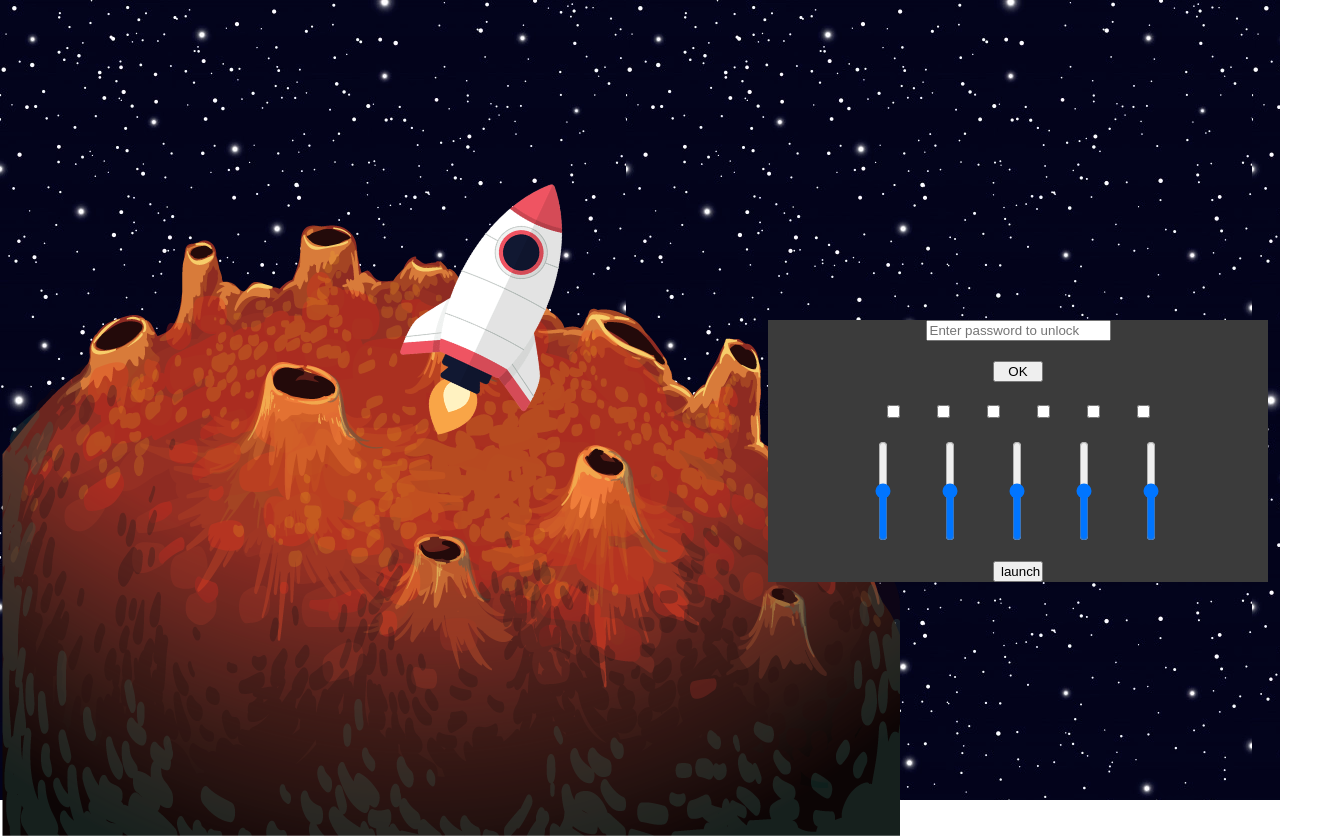
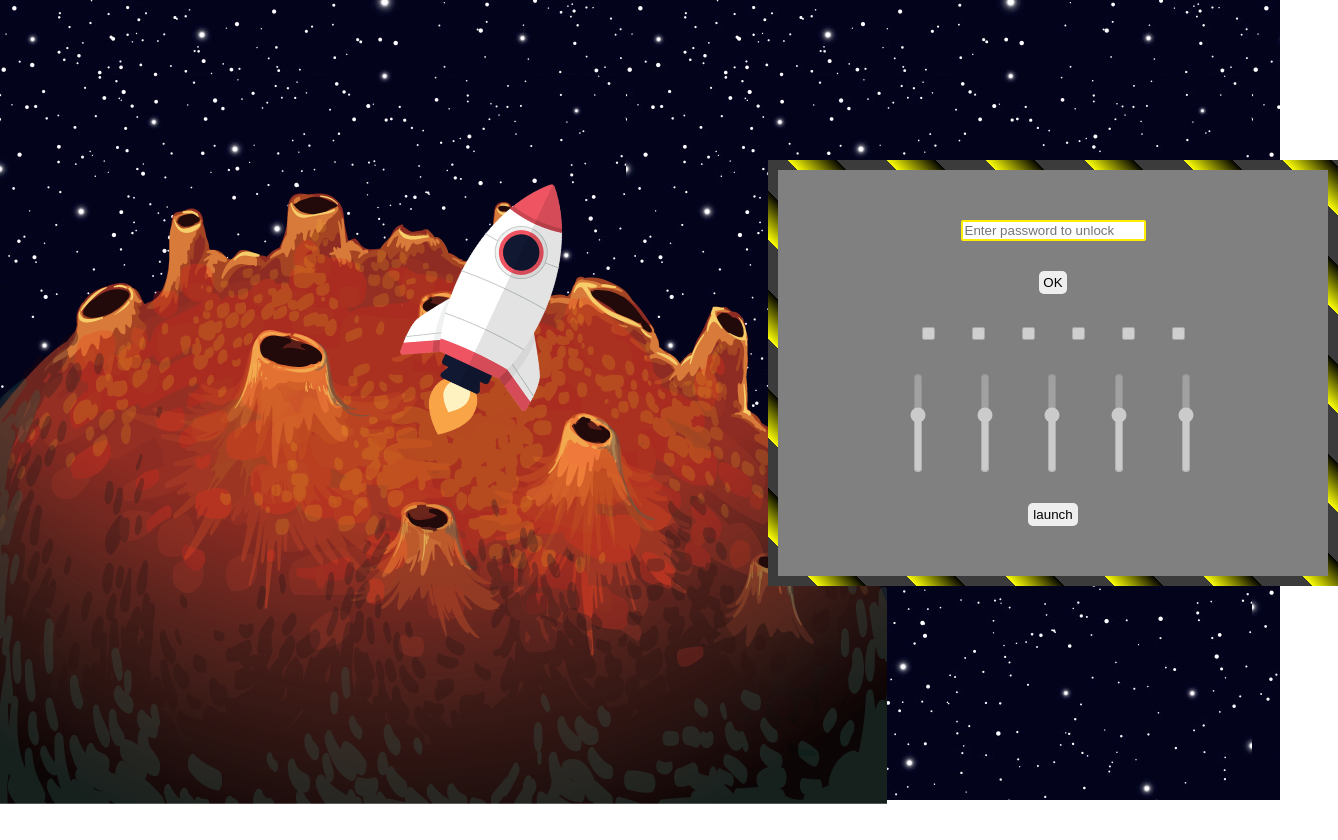
Before and after one commit to hoodyny/Space, a plain HTML site: page index.html in a window 1280 px wide. Shown: the whole page, 1338 px wide, since content can reach past the window. After the commit the page ends 808 px from the top, so only its background shows below. Drawn offline with Linux system fonts and the light colour scheme.

Commit message:
add disabled inputs under login

```diff
--- a/assets/css/style.css
+++ b/assets/css/style.css
@@ -1,5 +1,6 @@
 body {
     margin:0px;
+    overflow: hidden;
 }
 .space {
     background-image: url(../img/space.png);
@@ -9,7 +10,8 @@ body {
 }
 .planet {
     position: absolute;
-    bottom: -5%;
+    bottom: -1%;
+    left: -1%;
 }
 .rocket {
     height: 300px;
@@ -20,16 +22,15 @@ body {
 }
 .control-panel {
     display: flex;
-    flex-direction: column;
-    width: 500px;
-    height: fit-content;
+    align-items: center;
     justify-content: center;
-    align-items: center;
-    gap: 20px;
+    padding: 10px;
     background-color: rgb(59, 59, 59);
     position: absolute;
     left: 60%;
-    top: 40%;
+    top: 20%;
+    /* background-color: gray; */
+    background-image: repeating-linear-gradient(45deg, transparent, transparent 35px, rgb(251, 255, 4) 35px, rgb(0, 0, 0) 70px);
 }
 .check-buttons {
     display: flex;
@@ -50,3 +51,36 @@ body {
     width: 50px;
     color: black;
 }
+.control-panel__inner {
+    display: flex;
+    flex-direction: column;
+    width: 450px;
+    height: fit-content;
+    padding: 50px;
+    gap: 30px;
+    justify-content: center;
+    align-items: center;
+    background-color: grey;
+}
+.button, .submit {
+    background-color: rgba(255, 255, 255, 0.863);
+    border: 0px;
+    padding: 4px;
+    display: flex;
+    align-items: center;
+    justify-content: center;
+    border-radius: 5px;
+    cursor: pointer;
+}
+.button:hover {
+    cursor: pointer;
+    background-color: rgba(255, 255, 255, 0.801);
+}
+.field {
+    border-radius: 2px;
+    border: 2px solid rgb(255, 238, 3);
+    color: black;
+}
+.field:focus {
+    outline: 0px;
+}
--- /dev/null
+++ b/assets/js/script.js
@@ -0,0 +1,19 @@
+let levers = document.querySelectorAll(".lever")
+let checkboxes = document.querySelectorAll(".checkbox")
+let launch = document.querySelector(".button")
+let ok = document.querySelector(".submit")
+let pass = document.querySelector(".field")
+
+ok.addEventListener("click", () => {
+    if (pass.value === "1") {
+        for (let i = 0, b = 0; i <= checkboxes.length, b <= levers.length; i++, b++) {
+            checkboxes[i].disabled = false
+            levers[i].disabled = false
+            launch.disabled = false
+            pass.disabled = true
+            ok.disabled = true
+        }
+    } else {
+        console.log("1")
+    }
+})
--- a/index.html
+++ b/index.html
@@ -6,6 +6,7 @@
     <meta name="viewport" content="width=device-width, initial-scale=1.0">
     <link rel="stylesheet" href="assets/css/style.css">
     <title>Document</title>
+    <script src="assets/js/script.js" defer></script>
 </head>
 <body>
     <div class="space">
@@ -14,25 +15,26 @@
             <img src="assets/img/rocket.png" alt="" class="rocket">
         </div>
         <div class="control-panel">
-            <input type="password" placeholder="Enter password to unlock">
-            <input type="button" value="OK" class="button">
-            <div class="check-buttons">
-                <input type="checkbox" class="checkbox">
-                <input type="checkbox" class="checkbox">
-                <input type="checkbox" class="checkbox">
-                <input type="checkbox" class="checkbox">
-                <input type="checkbox" class="checkbox">
-                <input type="checkbox" class="checkbox">
+            <div class="control-panel__inner">
+                <input type="password" placeholder="Enter password to unlock" class="field">
+                <input type="button" value="OK" class="submit">
+                <div class="check-buttons">
+                    <input type="checkbox" class="checkbox" disabled>
+                    <input type="checkbox" class="checkbox" disabled>
+                    <input type="checkbox" class="checkbox" disabled>
+                    <input type="checkbox" class="checkbox" disabled>
+                    <input type="checkbox" class="checkbox" disabled>
+                    <input type="checkbox" class="checkbox" disabled>
+                </div>
+                <div class="levers">
+                    <input type="range" name="lever" id="" class="lever" min="0" max="5" disabled>
+                    <input type="range" name="lever" id="" class="lever" min="0" max="5" disabled>
+                    <input type="range" name="lever" id="" class="lever" min="0" max="5" disabled>
+                    <input type="range" name="lever" id="" class="lever" min="0" max="5" disabled>
+                    <input type="range" name="lever" id="" class="lever" min="0" max="5" disabled>
+                </div>
+                <input type="button" value="launch" class="button" disabled>
             </div>
-            <div class="levers">
-                <input type="range" name="" id="" class="lever">
-                <input type="range" name="" id="" class="lever">
-                <input type="range" name="" id="" class="lever">
-                <input type="range" name="" id="" class="lever">
-                <input type="range" name="" id="" class="lever">
-            </div>
-            <input type="button" value="launch" class="button">
-        </div>
     </div>
 </body>
 </html>
```
